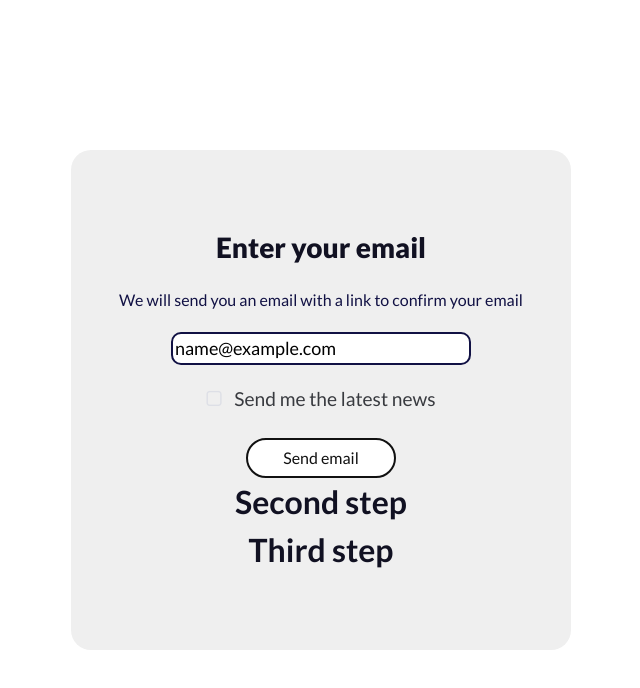
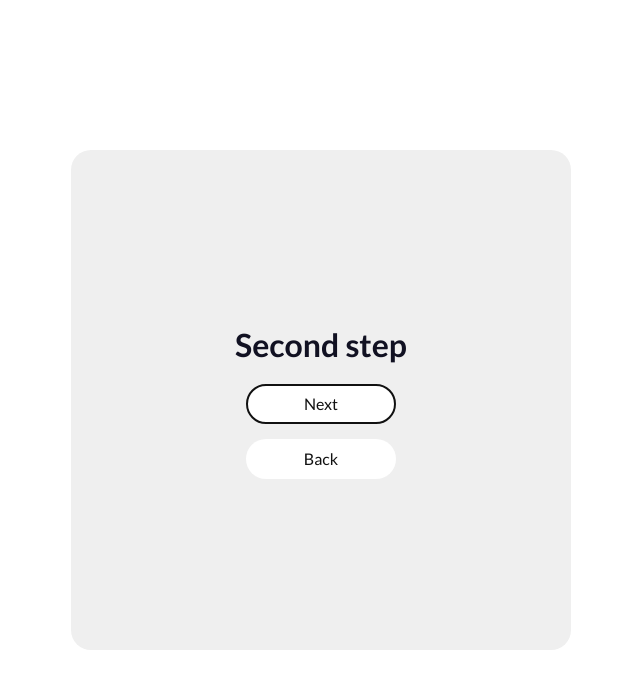
Before and after one commit to stvvvvvv/registration-form, a Vue app: page / in a window 1280 px wide. Both pictures are taken after typing "name@example.com" into the empty fields and a click on the button "Send email". Shown: the top 688 px of the page, without its empty margins (319-959 px from the left). Built offline with nearby package versions, Linux system fonts and the light colour scheme.

Commit message:
New
1. Added transition between steps

```diff
--- a/src/assets/styles/main.scss
+++ b/src/assets/styles/main.scss
@@ -111,6 +111,12 @@ body{
     animation: tick 150ms ease-in;
 }
 
+.fade-enter-active, .fade-leave-active {
+    transition: opacity .5s;
+  }
+  .fade-enter .fade-leave-to /* .fade-leave-active до версии 2.1.8 */ {
+    opacity: 0;
+  }
 
 @keyframes tick{
   0%{ transform: scale(0); }
--- a/src/components/vForm.vue
+++ b/src/components/vForm.vue
@@ -1,7 +1,12 @@
 <template>
   <div class="form__container">
       <form action="" class="form">
-          <div v-show="step === 0" class="form__step">
+        <!--First step-->
+        <transition name="fade">
+          <div
+          class="form__step"
+          v-show="step === 0"
+          >
              <h2 class="form__title">Enter your email</h2>
              <p class="form__note">We will send you an email with a link to confirm your email</p>
              <input class="form__input" type="text" name="email" id="email" placeholder="Your email">
@@ -11,14 +16,61 @@
                   <span class="form__span"> Send me the latest news</span>
                </label>
               </div>
-            <button type="button" class="form__btn"> Send email </button>
+              <button
+              class="form__btn"
+              type="button"
+              @click="nextStep()"
+              >
+                Send email
+              </button>
             </div>
-          <div class="form__step">
+          </transition>
+          <!--/First step-->
+     <!-- ============================================= -->
+          <!--Second step-->
+          <transition name="fade">
+          <div
+          class="form__step"
+          v-show="step === 1"
+          >
             <h1>Second step</h1>
+            <button
+            class="form__btn"
+            type="button"
+            @click="nextStep()"
+            >
+              Next
+            </button>
+            <button
+            class="form__btn"
+            type="button"
+            @click="prevStep()"
+            style="border: none;"
+            >
+              Back
+            </button>
           </div>
-          <div class="form__step">
+          </transition>
+          <!--/Second step-->
+    <!-- ============================================== -->
+          <!--Thrid step-->
+          <transition name="fade">
+          <div
+          class="form__step"
+          v-show="step === 2"
+          >
             <h1>Third step</h1>
+            <button
+            class="form__btn"
+            type="button"
+            @click="prevStep()"
+            style="border: none;"
+            >
+              Back
+            </button>
           </div>
+          </transition>
+          <!--/Thrid step-->
       </form>
   </div>
 </template>
@@ -30,6 +82,14 @@ export default {
     return {
       step: 0
     }
+  },
+  methods: {
+    nextStep () {
+      this.step++
+    },
+    prevStep () {
+      this.step--
+    }
   }
 }
 </script>
```
Lines whose indentation alone changed are shown as unchanged.
